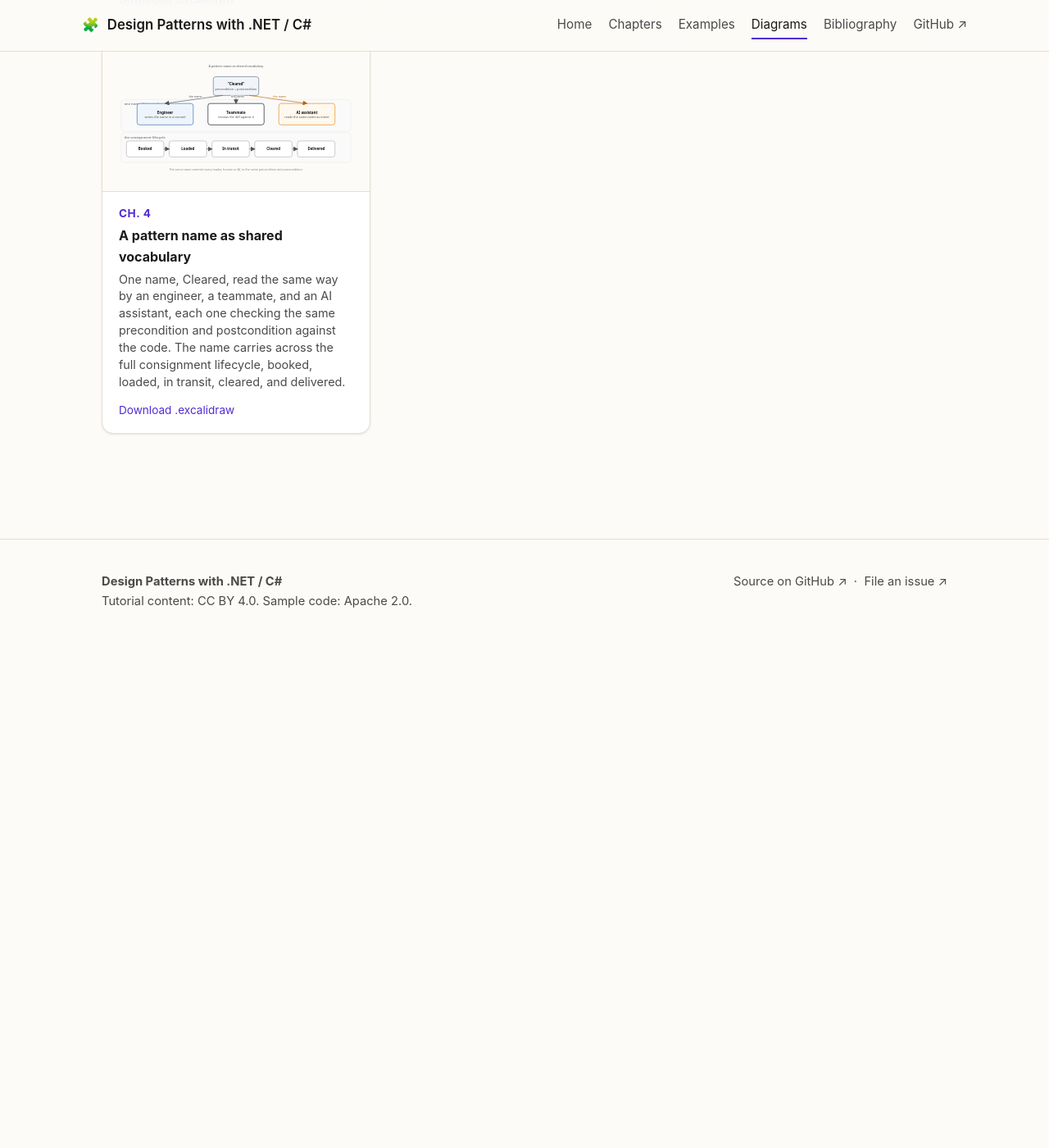
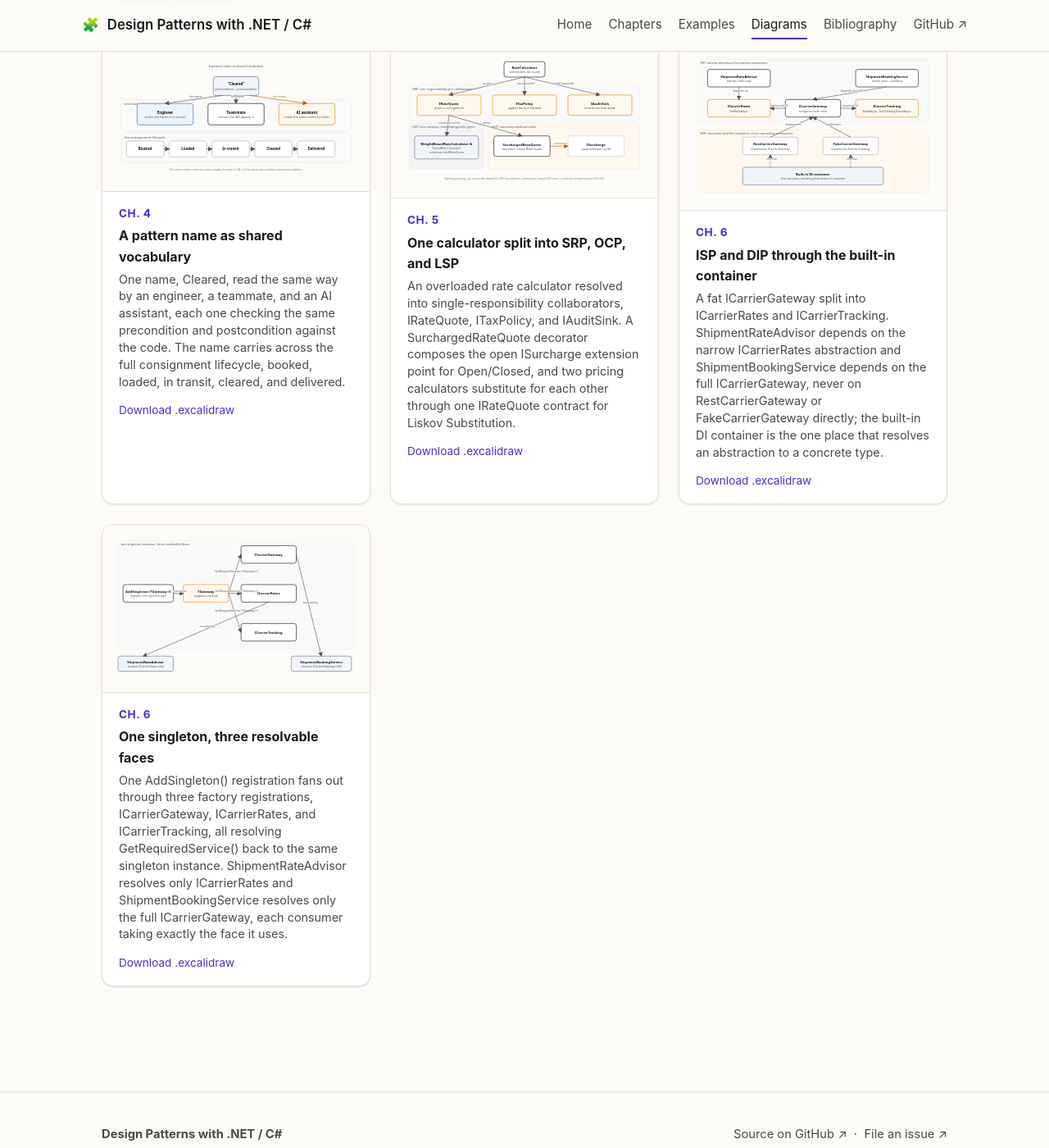
Before and after one commit to patterncatalyst/csharp-design-patterns, a Jekyll site: the page built from diagrams.html, in a window 1280 px wide and 1400 px high, scrolled down 1465 px. Shown: the whole window at 82% size. Built offline with Jekyll 4.4.1, drawn with Linux system fonts in a browser that asks for light colours; before the commit the page ends 2258 px from its top, so only the background shows below that.

Commit message:
feat(r03): 3 paired diagrams for ch5-6 + register; fix ch5 figure caption

```diff
--- a/_data/diagrams.yml
+++ b/_data/diagrams.yml
@@ -69,3 +69,35 @@
     AI assistant, each one checking the same precondition and postcondition
     against the code. The name carries across the full consignment lifecycle,
     booked, loaded, in transit, cleared, and delivered.
+
+- name: 05-srp-ocp-lsp
+  section: "Ch. 5"
+  title: One calculator split into SRP, OCP, and LSP
+  caption: >-
+    An overloaded rate calculator resolved into single-responsibility
+    collaborators, IRateQuote, ITaxPolicy, and IAuditSink. A
+    SurchargedRateQuote decorator composes the open ISurcharge extension
+    point for Open/Closed, and two pricing calculators substitute for each
+    other through one IRateQuote contract for Liskov Substitution.
+
+- name: 06-isp-dip-and-built-in-di
+  section: "Ch. 6"
+  title: ISP and DIP through the built-in container
+  caption: >-
+    A fat ICarrierGateway split into ICarrierRates and ICarrierTracking.
+    ShipmentRateAdvisor depends on the narrow ICarrierRates abstraction and
+    ShipmentBookingService depends on the full ICarrierGateway, never on
+    RestCarrierGateway or FakeCarrierGateway directly; the built-in DI
+    container is the one place that resolves an abstraction to a concrete
+    type.
+
+- name: 06-singleton-fanout-registration
+  section: "Ch. 6"
+  title: One singleton, three resolvable faces
+  caption: >-
+    One AddSingleton<TGateway>() registration fans out through three factory
+    registrations, ICarrierGateway, ICarrierRates, and ICarrierTracking, all
+    resolving GetRequiredService<TGateway>() back to the same singleton
+    instance. ShipmentRateAdvisor resolves only ICarrierRates and
+    ShipmentBookingService resolves only the full ICarrierGateway, each
+    consumer taking exactly the face it uses.
```
Also changed, not shown: _docs/05-srp-ocp-lsp.md (+1 -1 lines), diagrams/05-srp-ocp-lsp.svg (added), diagrams/06-isp-dip-and-built-in-di.svg (added), diagrams/06-singleton-fanout-registration.svg (added), 3 other files.
